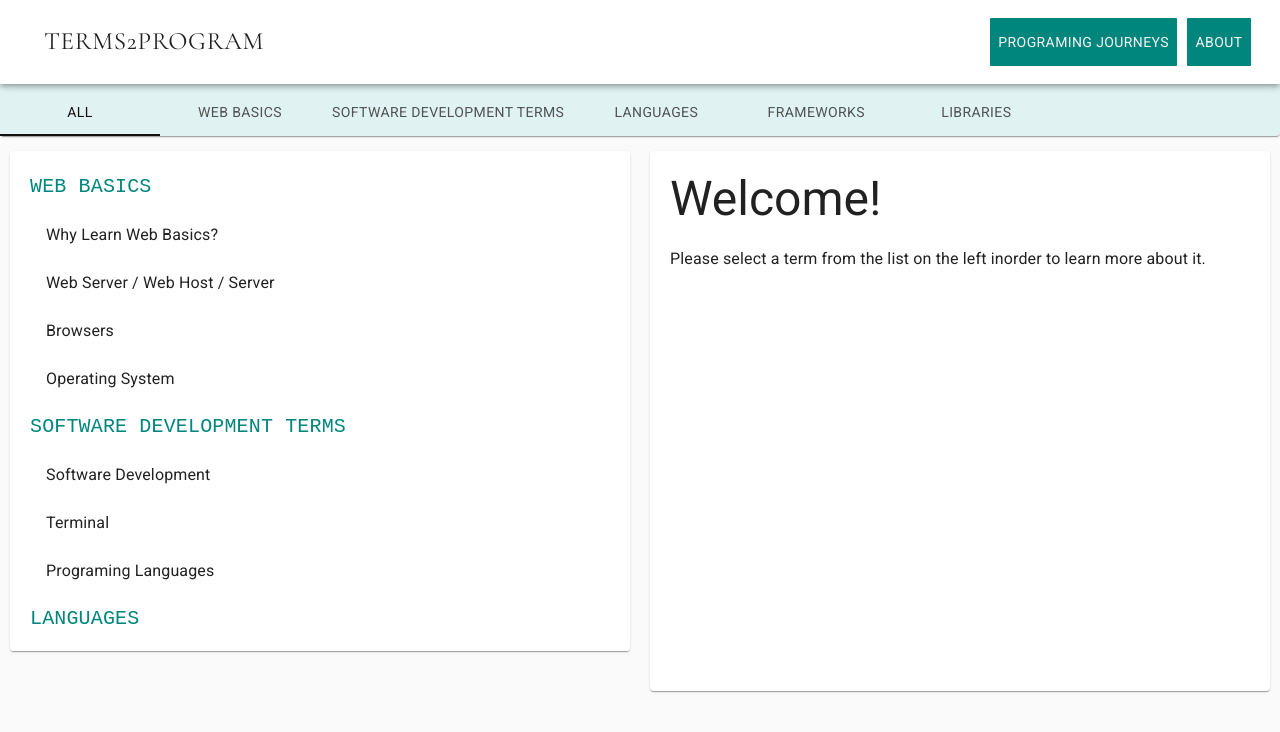
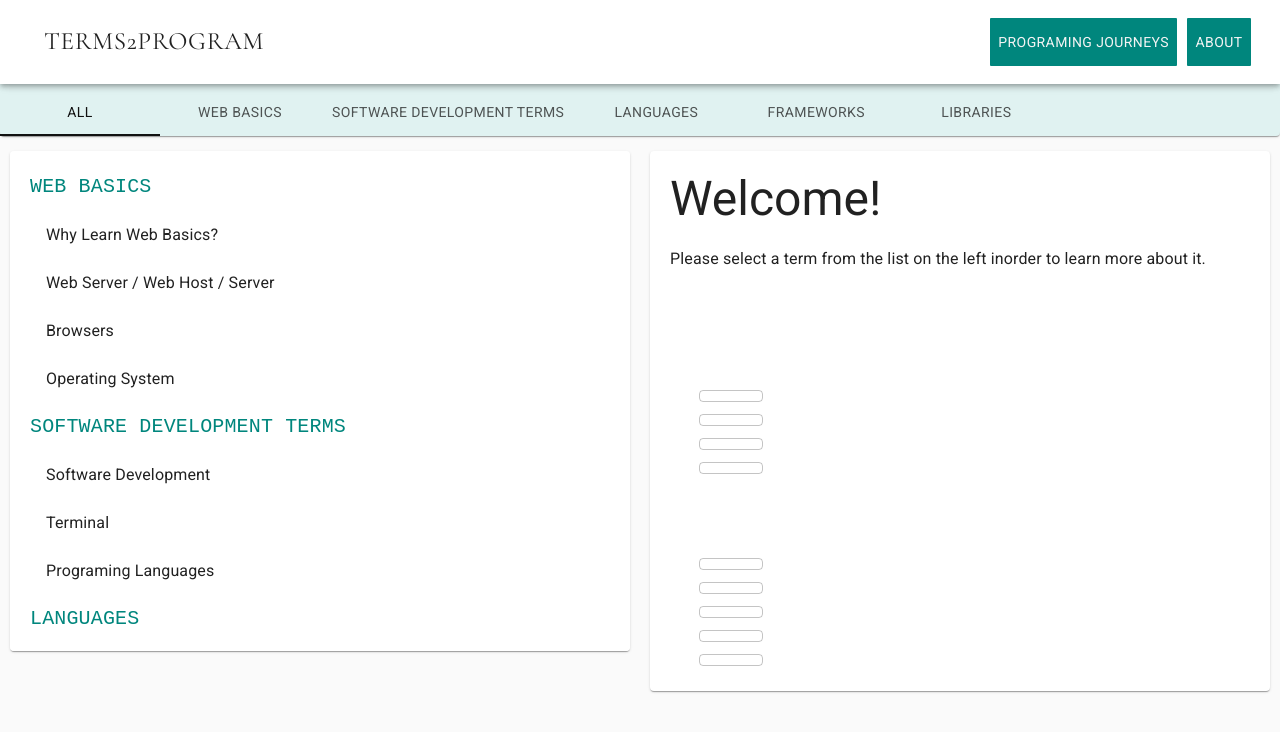
Before and after one commit to kristina-arezina/terms-2-program, a React (Create React App) app: page / in a window 1280 px wide. Shown: the top 732 px of the page. Built offline with nearby package versions, Linux system fonts and the light colour scheme.

Commit message:
added nice buttons

```diff
--- a/src/components/Exercises/index.js
+++ b/src/components/Exercises/index.js
@@ -89,19 +89,19 @@ export default ({
                                     {articles}
                                         <br/>
                                         <br/>
-                                            <Button  rel="noopener" variant="body1" href={link1} target="_blank">
+                                            <Button  variant="contained" rel="noopener" variant="outlined" href={link1} target="_blank" >
                                                 {link1Name}
                                             </Button>
                                         <br/>
-                                            <Button  rel="noopener" variant="body1" href={link2} target="_blank">
+                                            <Button  rel="noopener" variant="outlined" href={link2} target="_blank">
                                                 {link2Name}
                                             </Button>
                                         <br/>
-                                            <Button  rel="noopener" variant="body1" href={link3} target="_blank">
+                                            <Button  rel="noopener" variant="outlined" href={link3} target="_blank">
                                                 {link3Name}
                                             </Button>
                                         <br/>
-                                            <Button  rel="noopener" variant="body1" href={link4} target="_blank">
+                                            <Button  rel="noopener" variant="outlined" href={link4} target="_blank">
                                                 {link4Name}
                                             </Button>
                                         <br/>
@@ -109,23 +109,23 @@ export default ({
                                     {videos}
                                         <br/>
                                         <br/>
-                                            <Button  rel="noopener" variant="body1" href={video1} target="_blank">
+                                            <Button  rel="noopener" variant="outlined" href={video1} target="_blank">
                                                 {video1Name}
                                             </Button>
                                         <br/>
-                                            <Button  rel="noopener" variant="body1" href={video2} target="_blank">
+                                            <Button  rel="noopener" variant="outlined" href={video2} target="_blank">
                                                 {video2Name}
                                             </Button>
                                         <br/>
-                                            <Button  rel="noopener" variant="body1" href={video3} target="_blank">
+                                            <Button  rel="noopener" variant="outlined" href={video3} target="_blank">
                                                 {video3Name}
                                             </Button>
                                         <br/>
-                                            <Button  rel="noopener" variant="body1" href={video4} target="_blank">
+                                            <Button  rel="noopener" variant="outlined" href={video4} target="_blank">
                                                 {video4Name}
                                             </Button>
                                     <br/>
-                                    <Button  rel="noopener" variant="body1" href={video5} target="_blank">
+                                    <Button  rel="noopener" variant="outlined" href={video5} target="_blank">
                                         {video5Name}
                                     </Button>
                                 </Typography>
@@ -225,19 +225,19 @@ export default ({
                                         {articles}
                                         <br/>
                                         <br/>
-                                            <Button  rel="noopener" variant="body1" href={link1} target="_blank">
-                                                {link1Name}
-                                            </Button>
+                                        <Button rel="noopener" variant="outlined" href={link1} target="_blank" >
+                                            {link1Name}
+                                        </Button>
                                         <br/>
-                                            <Button  rel="noopener" variant="body1" href={link2} target="_blank">
+                                            <Button  rel="noopener" variant="outlined" href={link2} target="_blank">
                                                 {link2Name}
                                             </Button>
                                         <br/>
-                                            <Button  rel="noopener" variant="body1" href={link3} target="_blank">
+                                            <Button  rel="noopener" variant="outlined" href={link3} target="_blank">
                                                 {link3Name}
                                             </Button>
                                         <br/>
-                                            <Button  rel="noopener" variant="body1" href={link4} target="_blank">
+                                            <Button  rel="noopener" variant="outlined" href={link4} target="_blank">
                                                 {link4Name}
                                             </Button>
                                         <br/>
@@ -245,23 +245,23 @@ export default ({
                                             {videos}
                                         <br/>
                                         <br/>
-                                            <Button  rel="noopener" variant="body1" href={video1} target="_blank">
+                                            <Button  rel="noopener" variant="outlined" href={video1} target="_blank">
                                                 {video1Name}
                                             </Button>
                                         <br/>
-                                            <Button  rel="noopener" variant="body1" href={video2} target="_blank">
+                                            <Button  rel="noopener" variant="outlined" href={video2} target="_blank">
                                                 {video2Name}
                                             </Button>
                                         <br/>
-                                            <Button  rel="noopener" variant="body1" href={video3} target="_blank">
+                                            <Button  rel="noopener" variant="outlined" href={video3} target="_blank">
                                                 {video3Name}
                                             </Button>
                                         <br/>
-                                        <Button  rel="noopener" variant="body1" href={video4} target="_blank">
+                                        <Button  rel="noopener" variant="outlined" href={video4} target="_blank">
                                             {video4Name}
                                         </Button>
                                         <br/>
-                                        <Button  rel="noopener" variant="body1" href={video5} target="_blank">
+                                        <Button  rel="noopener" variant="outlined" href={video5} target="_blank">
                                             {video5Name}
                                         </Button>
                                     </Typography>
--- a/src/storeLink.js
+++ b/src/storeLink.js
@@ -282,18 +282,5 @@ export const links = [
         video4:"https://www.youtube.com/watch?v=7K2rDNOlEes",
         video4Name:"JS Explained - What is React.js? by Dev Material",
     },
-    {
-        id: 'c++-libraries',
-        articles: "Articles",
-        videos:"Videos",
-        link1:'https://searchapparchitecture.techtarget.com/definition/software',
-        link2:"https://edu.gcfglobal.org/en/computerbasics/understanding-operating-systems/1/",
-        link3:"https://edu.gcfglobal.org/en/computerbasics/understanding-operating-systems/1/",
-        link4:"https://edu.gcfglobal.org/en/computerbasics/understanding-operating-systems/1/",
-        video1:"https://www.youtube.com/watch?v=pTdSs8kQqSA",
-        video2:"https://www.youtube.com/watch?v=pTdSs8kQqSA",
-        video3:"https://www.youtube.com/watch?v=pTdSs8kQqSA",
-        video4:"https://www.youtube.com/watch?v=pTdSs8kQqSA",
-    },
 
 ]
```
